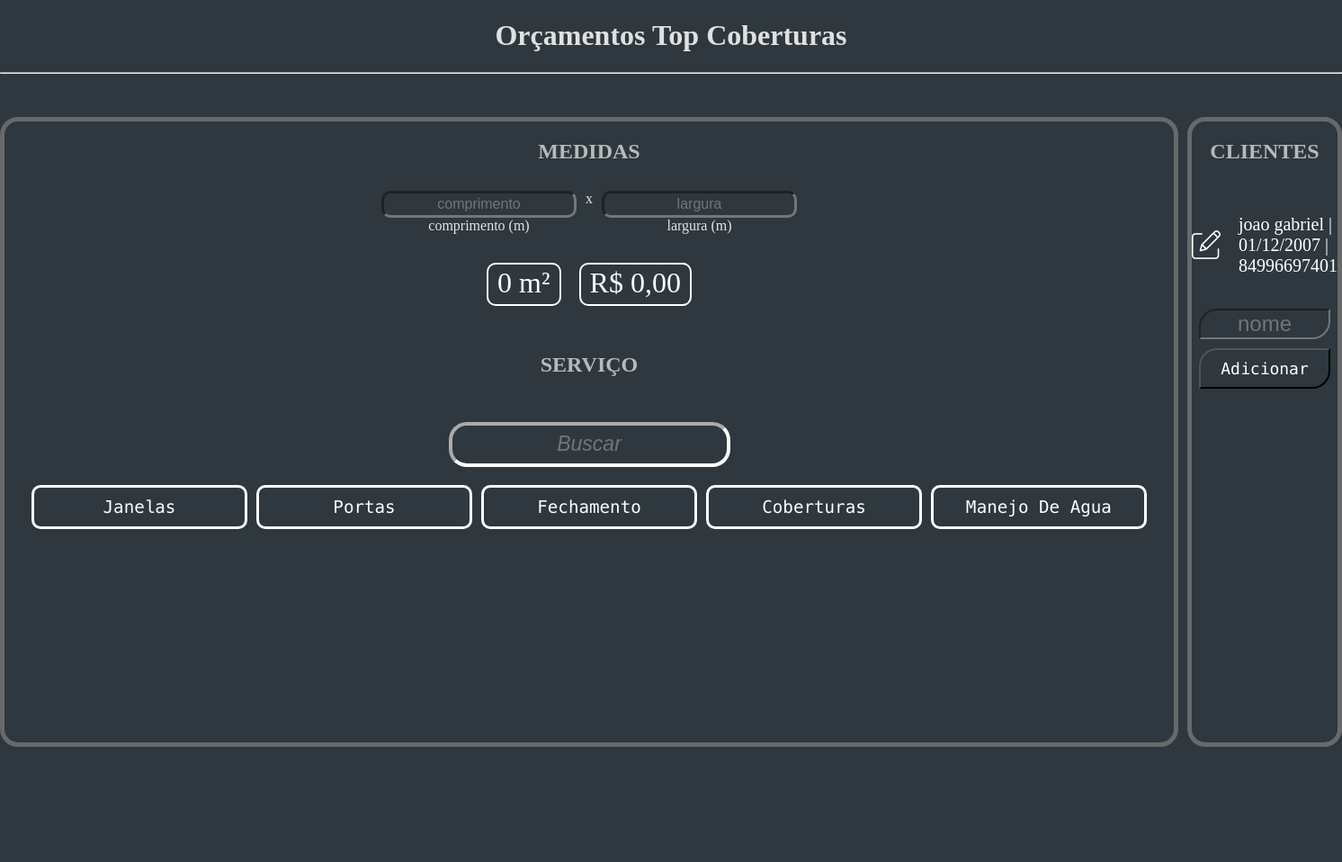
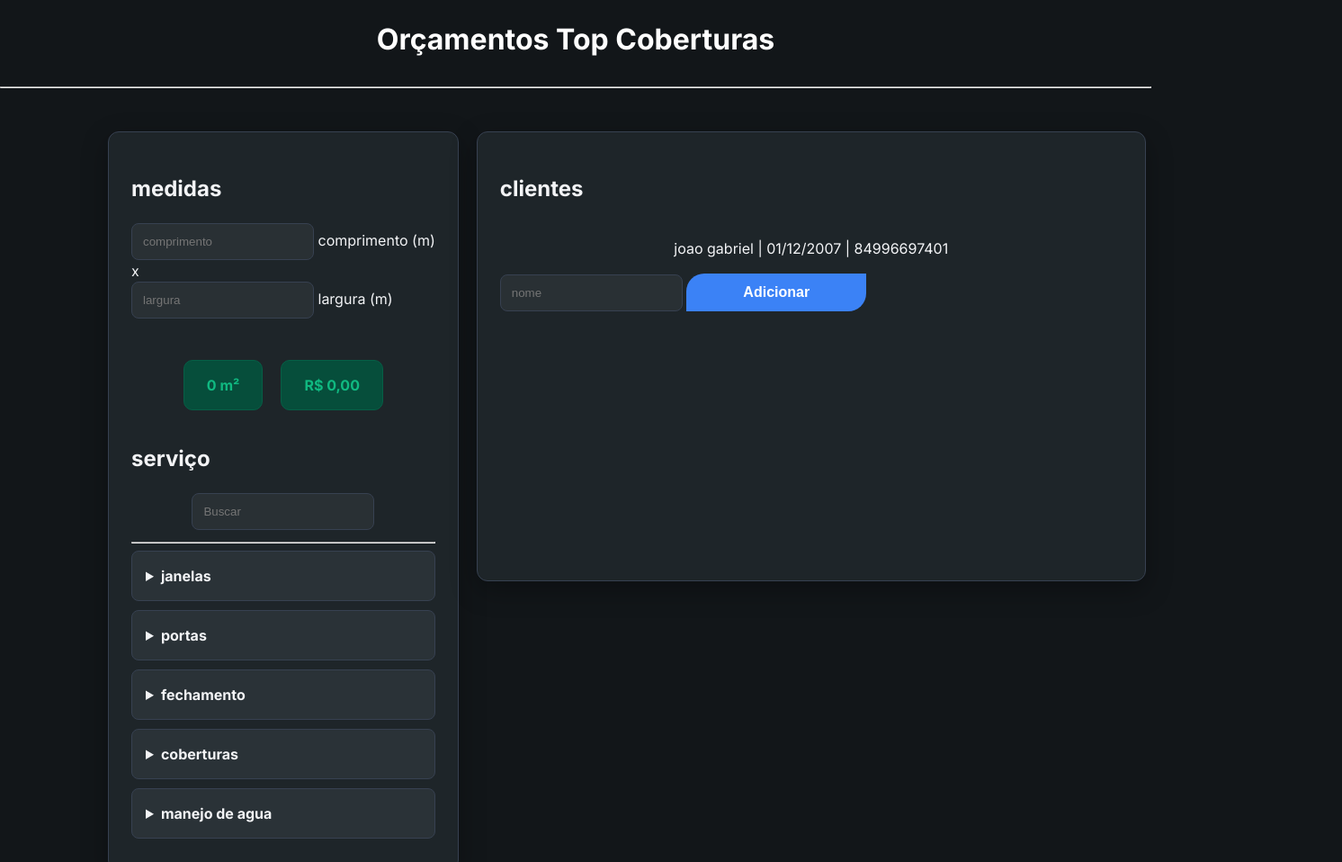
Before and after one commit to thegabs02/Gest-o_top, a plain HTML site: page index.html in a window 1280 px wide. Shown: the top 958 px of the page at 90% size, 1492 px wide, since content can reach past the window. Before the commit the page ends 830 px from the top, so only its background shows below. Drawn offline with Linux system fonts and the light colour scheme.

Commit message:
remap completo

```diff
--- a/index.html
+++ b/index.html
@@ -28,7 +28,7 @@
 
                 <div id="calc2">
                     <input type="number" placeholder="largura" id="inp2">
-                    <label for="inp2">largura (m)</label>
+               <label for="inp2">largura (m)</label>
                 </div>
             </div>
 
@@ -46,6 +46,7 @@
                         <input type="text" placeholder="Buscar" id="busca" autocomplete="off">
                         <ul id="ul_busca"></ul>
                     </div>
+                    <hr>
                   <div id = "opcoes">
                     <details id="janela">
                         <summary>janelas</summary>
@@ -141,7 +142,6 @@
             <h2>clientes</h2>
             <ul id="ul_cliente">
                 <li id="li_cliente">
-                    <img src="imagens/editar.png" alt="icone de editar"  title="editar" id="img_editar">
                    <p id="p_cli">joao gabriel | 01/12/2007 | 84996697401</p>
                 </li>
             </ul>
--- a/style.css
+++ b/style.css
@@ -1,427 +1,218 @@
-@font-face {
-    font-family: "Menlo";
-    src: url(fontes/Menlo-Regular.ttf);
-    font-weight: normal;
-    font-style: normal;
+/* Importando uma fonte moderna */
+@import url('https://fonts.googleapis.com/css2?family=Inter:wght@400;500;700&display=swap');
+
+:root {
+    --bg-dark: #121619;
+    --bg-card: #1e2529;
+    --accent: #3b82f6;
+    --accent-hover: #2563eb;
+    --text-main: #f3f4f6;
+    --text-muted: #9ca3af;
+    --border: #374151;
+    --radius: 12px;
 }
 
-*{
+* {
     box-sizing: border-box;
 }
-/* Para Chrome, Safari, Edge e Opera */
-input::-webkit-outer-spin-button,
-input::-webkit-inner-spin-button {
-  -webkit-appearance: none;
-  margin: 0;
-}
 
-/* Para Firefox */
-input[type=number] {
-  -moz-appearance: textfield;
-  appearance: textfield;
-}
-#adicionar_input{
-    background-color: transparent;
-    text-align: center;
-    width: 90%;
-    margin-bottom: 10px;
-    color: white;
-    border-radius: 20px 0px 20px 0px;
-    font-size: x-large;
-}
-
-header{
-    font-family: "Serif bold";
-}
-
-body{
+body {
     display: grid;
     grid-template-rows: auto auto auto;
     grid-template-columns: 1fr;
     margin: 0;
-    background-color:#2E383E;
+    background-color: var(--bg-dark);
+    color: var(--text-main);
+    font-family: 'Inter', sans-serif;
+    line-height: 1.5;
 }
 
-h1{
+h1 {
     text-align: center;
-    color: #e0e0e0;
+    color: #ffffff;
+    font-weight: 700;
+    padding: 20px 0;
+    margin: 0;
 }
 
-hr{
-    color: rgb(0, 0, 0);
+/* --- Seções Principais --- */
+
+article, #orçamento {
+    background-color: var(--bg-card);
+    border: 1px solid var(--border);
+    border-radius: var(--radius);
+    box-shadow: 0 10px 30px rgba(0, 0, 0, 0.3);
+    padding: 25px;
+    margin-top: 20px;
+    height: auto;
+    min-height: 500px;
+}
+#cliente{
+    width: 60%;
+    height: auto;
 }
 
-main{
+main {
     display: flex;
     justify-content: flex-start;
     align-items: flex-start;
+    margin-left: 100px;
     width: 100%;
-    gap: 10px;
+    gap: 20px;
+    padding: 20px;
 }
 
-article, #orçamento{
-    grid-column: 1/3;
-    grid-row: 3;
-    display: flex;
-    flex-direction: column;
-    border-radius: 20px;
-    align-items: center;
-    max-width: 1500px;
-    border: 5px solid #67696b;
-    flex: 1;
-    margin-top: 40px;
-    height: 700px;
+/* --- Inputs e Botões --- */
+
+#busca, #adicionar_input, #inp1, #inp2 {
+    background: rgba(255, 255, 255, 0.05);
+    border-radius: 8px;
+    border: 1px solid var(--border);
+
+    color: white;
+    padding: 12px;
+    transition: all 0.3s ease;
 }
-
-#cliente{
-    max-width: 500px;
+#busca{
+    margin-bottom: 5px;
 
 }
-#ul_cliente{
+#div_busca{
     width: 100%;
-}
-#li_cliente{
-    width: 100%;
-    display: flex;
-    flex-direction: row;
-}
-img{
-    color: white;
-}
-#p_cli{
-    color: white;
-    font-size: 20px;
-
-
-}
-#medida{
-    width: 100%;
-    border-top: 0cap;
-    font-family: "Serif bold";
-    text-align: center;
-    text-transform: uppercase;
-}
-
-h2{
-    color: rgb(185, 185, 185);
-    text-align: center;
-    text-transform: uppercase;
-}
-
-#serv{
-    width: 100%;
-    text-align:center;
-    font-family: serif bold;
-    text-transform: uppercase;
-}
-
-#inp1, #inp2{
-    text-align: center;
-    width: 100%;
-    height: 30px;
-    border-radius: 10px;
-    font-size: medium;
-    background-color: transparent;
-    color: white;
-    border-width: 3px;
-}
-
-#calc{
-    margin-top: 10px;
-    display: flex;
-    align-items: flex-start;
-    gap: 10px;
-    justify-content: center;
-    color: rgb(228, 228, 228);
-}
-
-#calc1, #calc2{
     display: flex;
     flex-direction: column;
     align-items: center;
+    justify-content: center;
+    padding: 0;
+    margin: 0;
+}
+nav{
+    padding: 0;
+    margin: 0;
     width: 100%;
 }
-
-#tot{
-    text-align: center;
-    color: white;
-    font-size: xx-large;
-    border: 2px solid;
-    padding: 2px 10px 5px 10px;
-    border-radius: 10px;
-    min-width: 5%;
+#busca:focus, #inp1:focus, #inp2:focus {
+    outline: none;
+    border-color: var(--accent);
+    background: rgba(255, 255, 255, 0.1);
 }
 
-#tot_serv{
-    text-align: center;
+button {
+    background-color: var(--accent);
     color: white;
-    font-size: xx-large;
-    border: 2px solid;
-    padding: 2px 10px 5px 10px;
-    width: fit-content;
-    border-radius: 10px;
+    border: none;
+    border-radius: 20px 0px 20px 0px;
+    font-weight: 600;
+    padding: 12px;
+    width: 200px;
+    transition: transform 0.2s, background 0.3s;
+    cursor: pointer;
+    text-transform:capitalize ;
+    font-size: 16px;
+
 }
 
-#totais{
+button:hover {
+    background-color: var(--accent-hover);
+    transform: translateY(-2px);
+}
+
+/* --- Detalhes do Orçamento --- */
+
+#totais {
+    margin-top: 30px;
     width: 100%;
     display: flex;
     justify-content: center;
     gap: 20px;
 }
 
-#busca{
-    text-align: center;
-    background-color: transparent;
-    color: #ffffff;
-    height: 50px;
-    width: 100%;
-    border-radius: 20px;
-    font-size: larger;
-    margin: 20px;
-    font-style: oblique;
-    border-color: white;
-    border-width: 4px;
+#tot, #tot_serv {
+    background-color: #064e3b; /* Verde escuro elegante para preços */
+    color: #10b981; /* Texto verde neon suave */
+    font-weight: 700;
+    border: 1px solid #065f46;
+    padding: 15px 25px;
+    border-radius: 10px;
+}
+
+/* --- Dropdowns (Details) --- */
+
+details {
+    background: #2a3237;
+    margin-bottom: 10px;
+    border-radius: 8px;
+    padding: 5px;
+    border: 1px solid var(--border);
+}
+
+summary {
+    cursor: pointer;
+    padding: 10px;
+    font-weight: 600;
+}
+
+/* --- Lista de Busca (Sugestões) --- */
+
+#ul_busca:has(li) {
+    background: rgba(30, 37, 41, 0.95);
+    backdrop-filter: blur(12px);
+    border: 1px solid var(--accent);
+    border-radius: 12px;
+    box-shadow: 0 20px 40px rgba(0,0,0,0.5);
+    height: 400px;
+    overflow-y: auto;
+    padding: 5px;
+    display: flex;
+    flex-direction: column;
+    align-items: stretch;
+    justify-content: flex-start;
 
 }
-
-#ops{
-    font-size: larger;
-    display: flex;
-    width: 100%;
-    align-items: center;
-    justify-content: center;
-}
-
-#opcoes{
-    display: flex;
-    gap: 10px;
-    align-items: flex-start;
-    justify-content: center;
-}
-
-nav{
-    display: flex;
-    align-items: center;
-    flex-direction: column;
-    margin: 0 20px;
-    padding: 10px;
-}
-
-li{
-    list-style: none;
-    display: flex;
-    flex-direction: column;
-    justify-content: center;
-    align-items: center;
-    padding: 0;
-    gap: 20px;
-    width: 100%;
-}
-
 ul{
     display: flex;
     flex-direction: column;
+    gap: 10px;
+    align-items: center;
+    justify-content: center;
+    width: 100%;
+    padding: 0;
+    margin: 0;
+
+}
+li{
+    list-style: none;
+    width: 100%;
+    display: flex;
+    flex-direction: column;
+    gap: 10px;
+    align-items: center;
     justify-content: center;
     padding: 0;
-    gap: 10px;
-}
-#ul_busca{
-   margin: 0;
-}
-#ul_busca:has(li){
-    position: absolute;
-    top: 85%;
-    display: flex;
-    left: 0;
-    flex-direction: column;
-    width: 100%;
-    height: 270px;
-    background: rgba(255, 255, 255, 0.192);
-    backdrop-filter: blur(10px);
-    overflow-y: auto;
-    z-index: 999;
-    align-items: stretch;
-    justify-content: flex-start;
-    border: 5px solid;
-    border-color:white ;
-    border-radius: 20px;
-}
+    margin: 0;
 
-#div_busca{
-    position: relative;
-    display: flex;
-    justify-content: center;
-    align-items: center
-}
-
-details{
-    text-align: center;
-    width: 240px;
-    text-transform: capitalize;
-    white-space: normal;
-    color: white;
-    border-radius: 10px;
-    font-family: "Menlo";
-    position: relative;
-    overflow: hidden;
-}
-
-details[open]{
-    max-height: 250px;
-    overflow-y: auto;
-}
-
-summary{
-    list-style: none;
-}
-
-#portas{
-    border: 3px solid;
-    padding: 10px;
-}
-
-#janela{
-    border: 3px solid;
-    padding: 10px;
-}
-
-button{
-    font-family: "Menlo";
-    font-size: large;
-    color: rgb(255, 255, 255);
-    background-color: #2E383E;
-    width: 90%;
-    white-space: normal;
-    word-wrap: break-word;
-    padding: 10px;
-    text-transform: capitalize;
-    border-radius: 20px 0px 20px 0px;
-
-}
-
-#fechamento{
-    border: 3px solid;
-    padding: 10px;
-}
-
-#fec{
-    display: flex;
-    gap: 10px;
-}
-
-#cobertura{
-    border: 3px solid;
-    padding: 10px;
-}
-
-#ret{
-    white-space: nowrap;
-    display: flex;
-    justify-content: center;
-    align-items: center;
-}
-
-#troca{
-    border: 3px solid;
-    padding: 10px;
-    text-align: center;
-}
-
-#fix{
-    white-space: nowrap;
-    display: flex;
-    justify-content: center;
-    align-items: center;
 }
 
 .escondido{
     display: none;
 }
 
-#escon{
-    width: 80%;
-}
+/* --- Ajustes Mobile --- */
+
+@media (max-width: 768px) {
+    main {
+        flex-direction: column;
+        align-items: center;
+        justify-content: center;
+        align-items: flex-start;
+        margin: 0;
+    }
+
+    article, #orçamento, #cliente {
+        width: 100%;
+        border: 1px solid var(--border); /* No mobile a borda ajuda a separar */
+        margin-left: 0;
+    }
 
 
-
-
-
-/* MOBILE */
-
-@media (max-width: 768px){
-
-    main{
-        margin-left: 0;
-        justify-content: center;
-        padding: 0 15px;
-        height: auto;
-    }
-
-    h1{
-        font-size: x-large;
-    }
-
-    body{
-        width: 100%;
-        display: flex;
-        flex-direction: column;
-        height: 100%;
-    }
-
-    article, #orçamento{
-        margin-top: 40px;
-        width: 90%;
-        max-width: 100%;
-        height: auto;
-        border:none;
-    }
-
-    #busca{
-        font-size: 20px;
-    }
-
-    #div_busca{
-        display: flex;
-        align-items: center;
-        justify-content: center;
-        width: 100%;
-        margin: 0;
-        position: relative;
-    }
-
-    #ops{
-        flex-direction: column;
-    }
-
-    #opcoes{
-        flex-direction: column;
-    }
-
-    details{
-        display: flex;
-        max-width: 100%;
-        flex-direction: column;
-    }
-
-    #ul_busca:has(li){
-        top: 85%;
-        left: 50%;
-        transform: translateX(-50%);
-        height: 300px;
-        max-width: 100%;
-    }
-
-    nav{
-        margin: 0;
-        width: 100%;
-        align-items: center;
-    }
-
-    button{
-        width: 100%;
-    }
-
-    #cliente{
-        display: none;
-    }
 }
```
